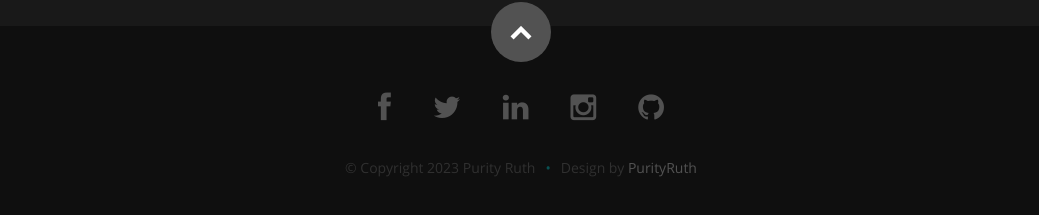
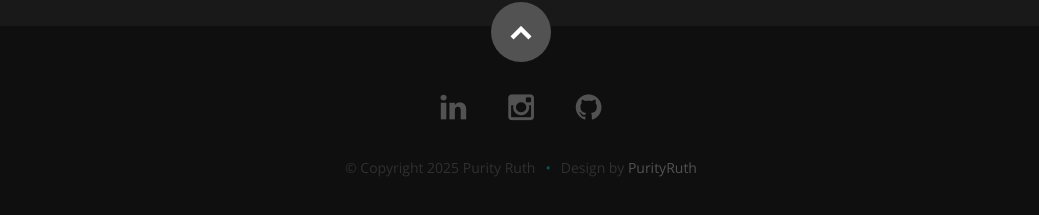
Before and after one commit to purityruth/myportfolio-resume, a React (Create React App) app: page / in a window 1280 px wide. Shown: the part 6151-6366 px from the top of the page, without its empty margins (119-1158 px from the left). Built offline with nearby package versions, Linux system fonts and the light colour scheme.

Commit message:
SEO Update

```diff
--- a/public/css/layout.css
+++ b/public/css/layout.css
@@ -202,8 +202,8 @@ ul#nav li.current a { color: #fe6928; }
 }
 #about .profile-pic {
    position: relative;
-   width: 120px;
-   height: 120px;
+   width: 21rem;
+   height: 21rem;
    border-radius: 100%;
 }
 #about .contact-details { width: 41.66667%; }
--- a/public/index.html
+++ b/public/index.html
@@ -3,6 +3,13 @@
   <head>
     <meta charset="utf-8">
     <meta name="viewport" content="width=device-width, initial-scale=1, shrink-to-fit=no">
+
+    <!-- Meta Description for SEO -->
+    <meta name="description" content="Purity Ruth – Web Developer, QA Engineer, and Tech Enthusiast from Nairobi. Crafting web solutions, ensuring quality, and empowering women in tech." />
+
+    <!-- Keywords for SEO (Optional but less relevant for modern SEO) -->
+    <meta name="keywords" content="web developer, web developer in Nairobi, software engineer, UI/UX designer, frontend developer, backend developer, full-stack developer, JavaScript, React, Django, portfolio, tech projects, coding, programming, web design, digital solutions, innovation, creative development, Women in Tech, Nairobi, Kenya, African tech, software development Kenya, tech leadership, tech solutions Africa, QA in Nairobi, quality assurance, software testing, automation testing, tech expert Nairobi">
+
     <meta name="theme-color" content="#000000">
     <link rel="manifest" href="%PUBLIC_URL%/manifest.json">
     <link rel="shortcut icon" href="%PUBLIC_URL%/favicon.ico">
--- a/public/resumeData.json
+++ b/public/resumeData.json
@@ -18,16 +18,6 @@
     "website": "http://www.purityruth.co.ke",
     "resumedownload":"http://purityruth.com",
     "social":[
-      {
-        "name":"facebook",
-        "url":"https://www.facebook.com/purityruth",
-        "className":"fa fa-facebook"
-      },
-      {
-        "name":"twitter",
-        "url":"http://twitter.com/purityruth",
-        "className":"fa fa-twitter"
-      },
       {
         "name":"linkedin",
         "url":"https://www.linkedin.com/in/purity-ruth-3940b9227/",
--- a/src/Components/Footer.js
+++ b/src/Components/Footer.js
@@ -23,10 +23,10 @@ class Footer extends Component {
               <ul className="social-links">{networks}</ul>
 
               <ul className="copyright">
-                <li>&copy; Copyright 2023 Purity Ruth</li>
+                <li>&copy; Copyright 2025 Purity Ruth</li>
                 <li>
                   Design by{" "}
-                  <a title="PurityRuth" href="http://www.puryth.com/">
+                  <a title="PurityRuth" href="http://www.purityruth.co.ke/">
                   PurityRuth
                   </a>
                 </li>
```
Also changed, not shown: 1 other file (tests, documents, lock files or other folders).
